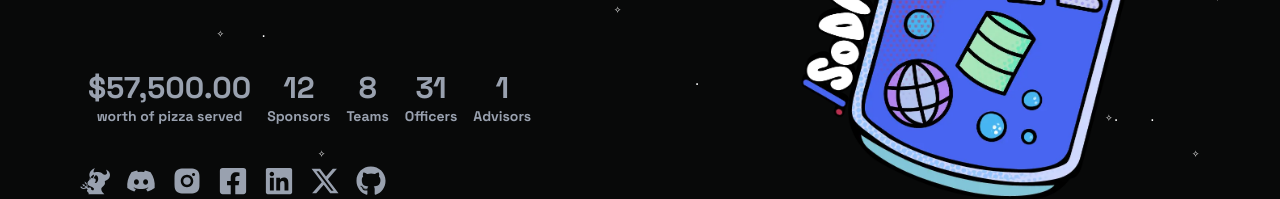
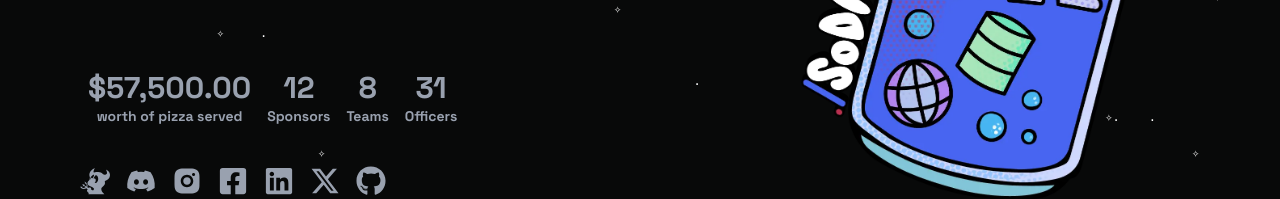
Before and after one commit to asusoda/asu-soda-newsite, a React (Vite) app: page / in a window 1280 px wide. Shown: the part 535-734 px from the top of the page. Built offline with nearby package versions, Linux system fonts and the light colour scheme.

Commit message:
get out advisors

```diff
--- a/src/components/Stats/Statistics.tsx
+++ b/src/components/Stats/Statistics.tsx
@@ -39,14 +39,7 @@ const statistics = [
     }, 0),
     steps: 2,
     formatter: (x: number) => <>{x}</>,
-  },
-  {
-    key: "advisors",
-    label: "Advisors",
-    value: advisors.length,
-    steps: 1,
-    formatter: (x: number) => <>{x}</>,
-  },
+  }
 ];
 
 export default function Statistics() {
```
